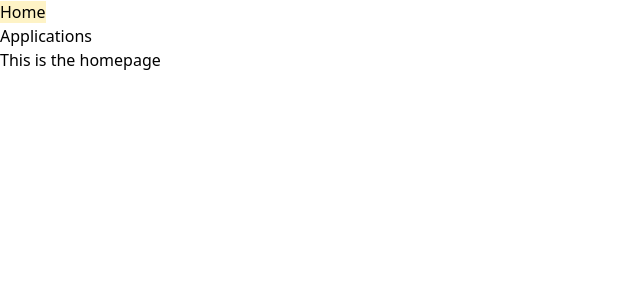
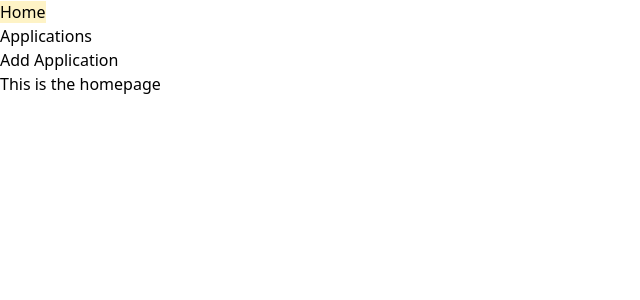
Before and after one commit to churris43/simple-vuejs-expressjs-app, a Vue app in the folder frontend/: page / in a window 1280 px wide. Shown: the top 300 px of the page, without its empty margins (0-640 px from the left). Built offline with nearby package versions, Linux system fonts and the light colour scheme.

Commit message:
Adding the new application placeholder page

```diff
--- a/frontend/src/components/Navbar.vue
+++ b/frontend/src/components/Navbar.vue
@@ -17,5 +17,9 @@ const isActiveLink = (routePath: string): boolean =>   {
             :class="[isActiveLink('/applications') ? 'bg-amber-100' : '']"
              to="/applications">Applications</RouterLink>
         </li>
+        <li><RouterLink
+            :class="[isActiveLink('/new') ? 'bg-amber-100' : '']"
+            to="/new">Add Application</RouterLink>
+        </li>
     </ul>
 </template>
--- /dev/null
+++ b/frontend/src/views/NewApplicationView.vue
@@ -0,0 +1,7 @@
+<script setup lang="ts">
+
+</script>
+
+<template>
+    <h1>This is the form to add a new application</h1>
+</template>
```
Also changed, not shown: frontend/tailwind.config.js (added).
